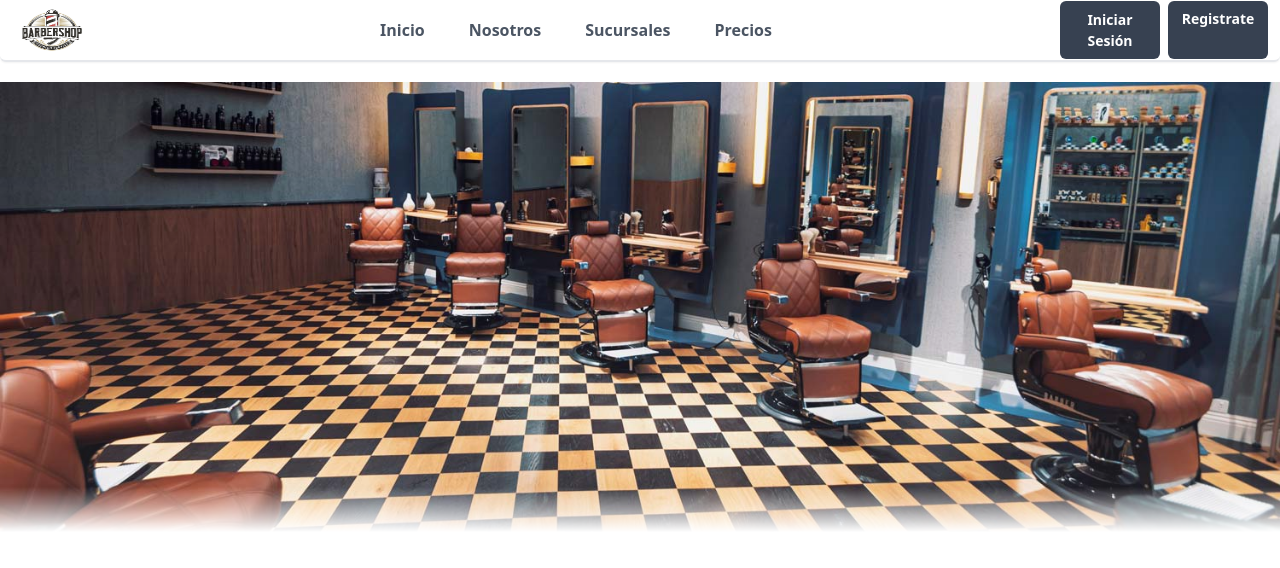
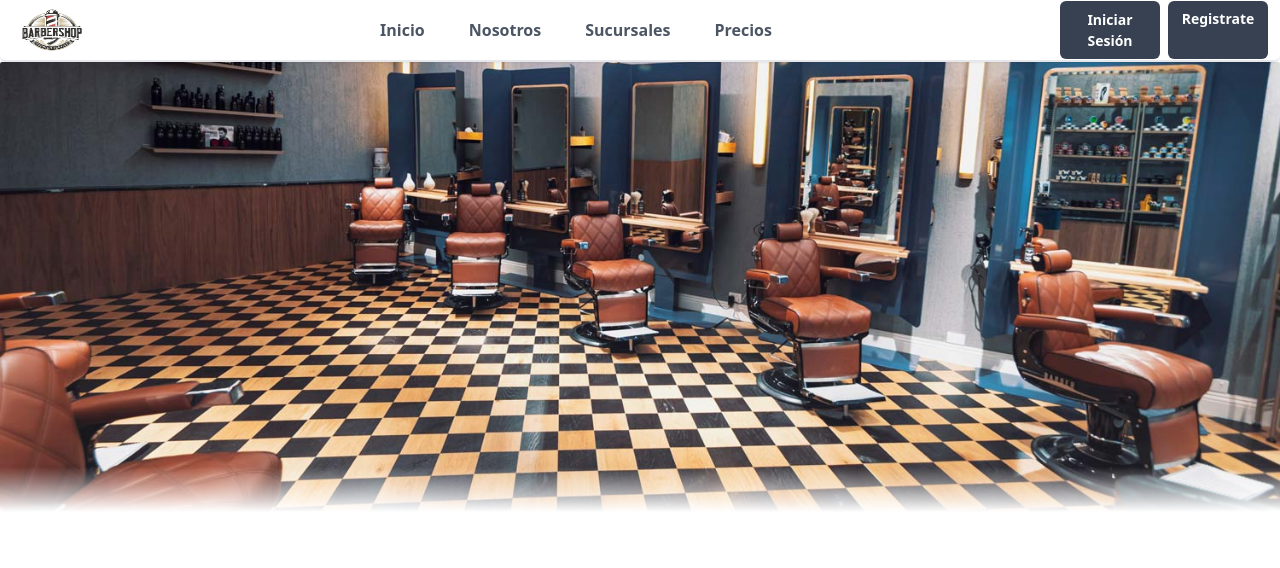
Before and after one commit to ignacioM3/BarberShop, a React (Vite) app in the folder frontend/: page / in a window 1280 px wide. Shown: the top 568 px of the page. Built offline with nearby package versions, Linux system fonts and the light colour scheme; no server answers.

Commit message:
add changes

```diff
--- a/frontend/src/components/Header.tsx
+++ b/frontend/src/components/Header.tsx
@@ -53,27 +53,29 @@ export function Header() {
           <>
             <div className=' hidden md:flex gap-2 '>
             <Link to={AppRoutes.login.route()}
-              className='px-1 py-2 w-[100px] bg-gray-700 rounded-md cursor-pointer text-center text-white font-bold  text-[14px]'
+              className='px-1 py-2 w-[100px] bg-gray-700 rounded-md cursor-pointer text-center text-white font-bold  text-[14px] hover:bg-gray-800 transition-colors'
             >Iniciar Sesión
             </Link>
             <Link to={AppRoutes.register.route()}
-              className='px-2 py-2 w-[100px] bg-gray-700 rounded-md cursor-pointer text-center text-white font-bold text-sm'
+              className='px-2 py-2 w-[100px] bg-gray-700 rounded-md cursor-pointer text-center text-white font-bold text-sm  hover:bg-gray-800 transition-colors'
             >Registrate
             </Link>
           </div>
+
+          <FaUser className='text-3xl cursor-pointer md:hidden' />
 
           </>
       }
 
 
     </header>
-    <div className={`${clicked ? "active" : ""} bg flex flex-col item`}>
-      <Link to={AppRoutes.home.route()} className='flex items-center gap-2 p-2 '><FaHome />Inicio</Link>
-        <Link to={AppRoutes.login.route()} className='flex items-center gap-2 p-2'><FaUserGroup />Nosotros</Link>
-        <Link to={AppRoutes.login.route()} className='flex items-center gap-2 p-2'><IoIosBusiness/>Sucursales</Link>
-        <Link to={AppRoutes.login.route()} className='flex items-center gap-2 p-2'><FaDollarSign />Precios</Link>
-        <Link to={""} className='flex items-center gap-2 p-2'><FaCog/>Configuracion</Link>
-        <Link to={""} className='flex items-center gap-2 p-2'><CiLogout />Cerrar Sesión</Link>
+    <div className={`${clicked ? "active" : ""} bg flex flex-col item `}>
+      <Link to={AppRoutes.home.route()} className='flex items-center gap-2 p-2 hover:bg-gray-500 hover:text-white text-gray-600 hover:font-bold'><FaHome />Inicio</Link>
+        <Link to={AppRoutes.login.route()} className='flex items-center gap-2 p-2 hover:bg-gray-500 hover:text-white text-gray-600 hover:font-bold'><FaUserGroup />Nosotros</Link>
+        <Link to={AppRoutes.login.route()} className='flex items-center gap-2 p-2 hover:bg-gray-500 hover:text-white text-gray-600 hover:font-bold'><IoIosBusiness/>Sucursales</Link>
+        <Link to={AppRoutes.login.route()} className='flex items-center gap-2 p-2 hover:bg-gray-500 hover:text-white text-gray-600 hover:font-bold'><FaDollarSign />Precios</Link>
+        <Link to={""} className='flex items-center gap-2 p-2 hover:bg-gray-500 hover:text-white text-gray-600 hover:font-bold'><FaCog/>Configuracion</Link>
+        <Link to={""} className='flex items-center gap-2 p-2 hover:bg-gray-500 hover:text-white text-gray-600 hover:font-bold'><CiLogout />Cerrar Sesión</Link>
       </div>
   </>
   )
--- a/frontend/src/components/carrousel/CarrouselDesktop.tsx
+++ b/frontend/src/components/carrousel/CarrouselDesktop.tsx
@@ -19,7 +19,7 @@ export function CarrouselDesktop({
 
     return (
 
-        <div className="md:max-w-[2500px] md:h-[450px] w-full h-[300px] m-auto relative group overflow-hidden z-[0]">
+        <div className="md:max-w-[2500px] md:h-[450px] w-full h-[300px] m-auto relative group overflow-hidden z-[0] rounded-[2px]">
             {slides.length > 0 && (
                 <div
                     style={{
--- a/frontend/src/layout/AuthLayout.tsx
+++ b/frontend/src/layout/AuthLayout.tsx
@@ -13,7 +13,7 @@ export function AuthLayout({children}: PropsWithChildren) {
   return (
     <>
     <Header />
-      <div className='mt-[70px] md:mt-[82px]'>
+      <div className='mt-[70px] md:mt-[62px]'>
         {children}
       </div>
 
```
